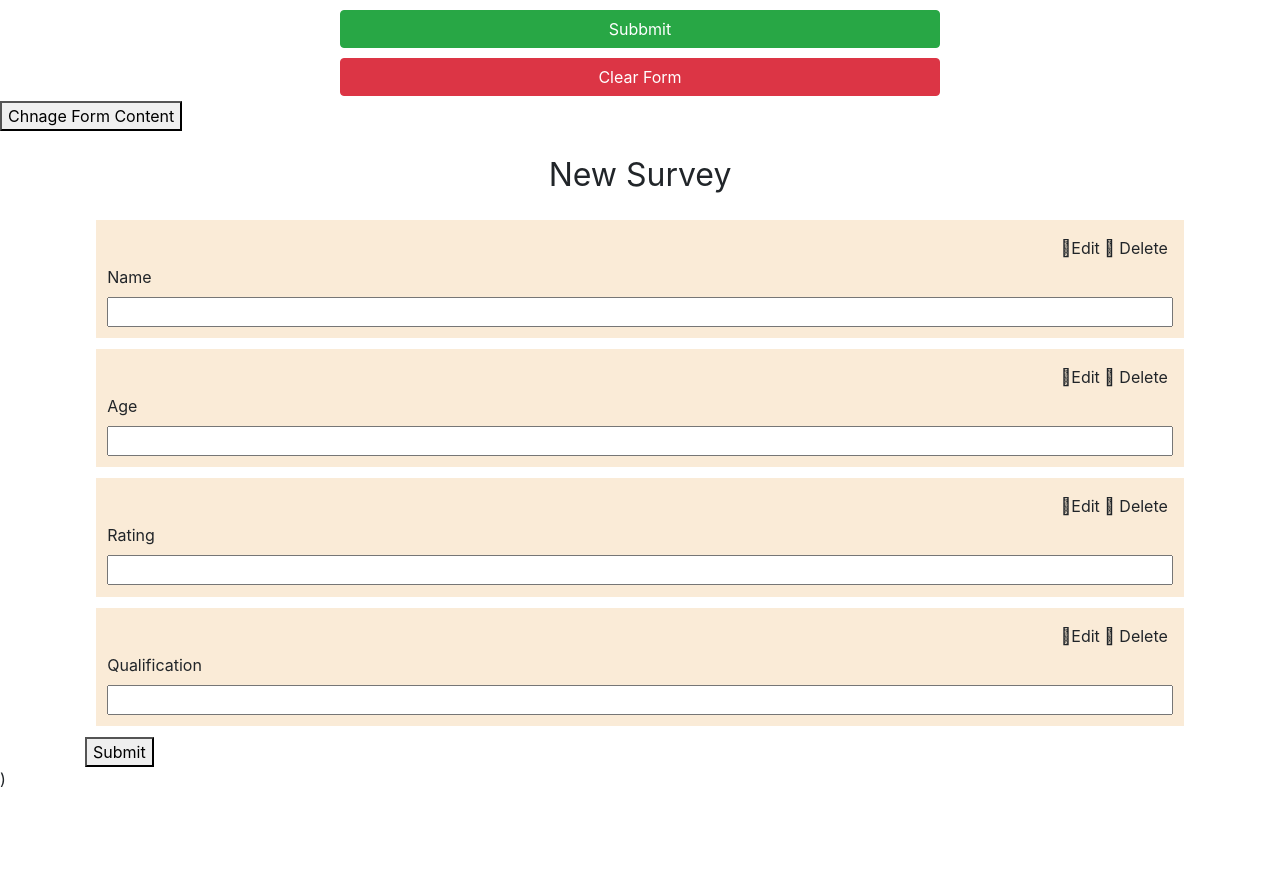
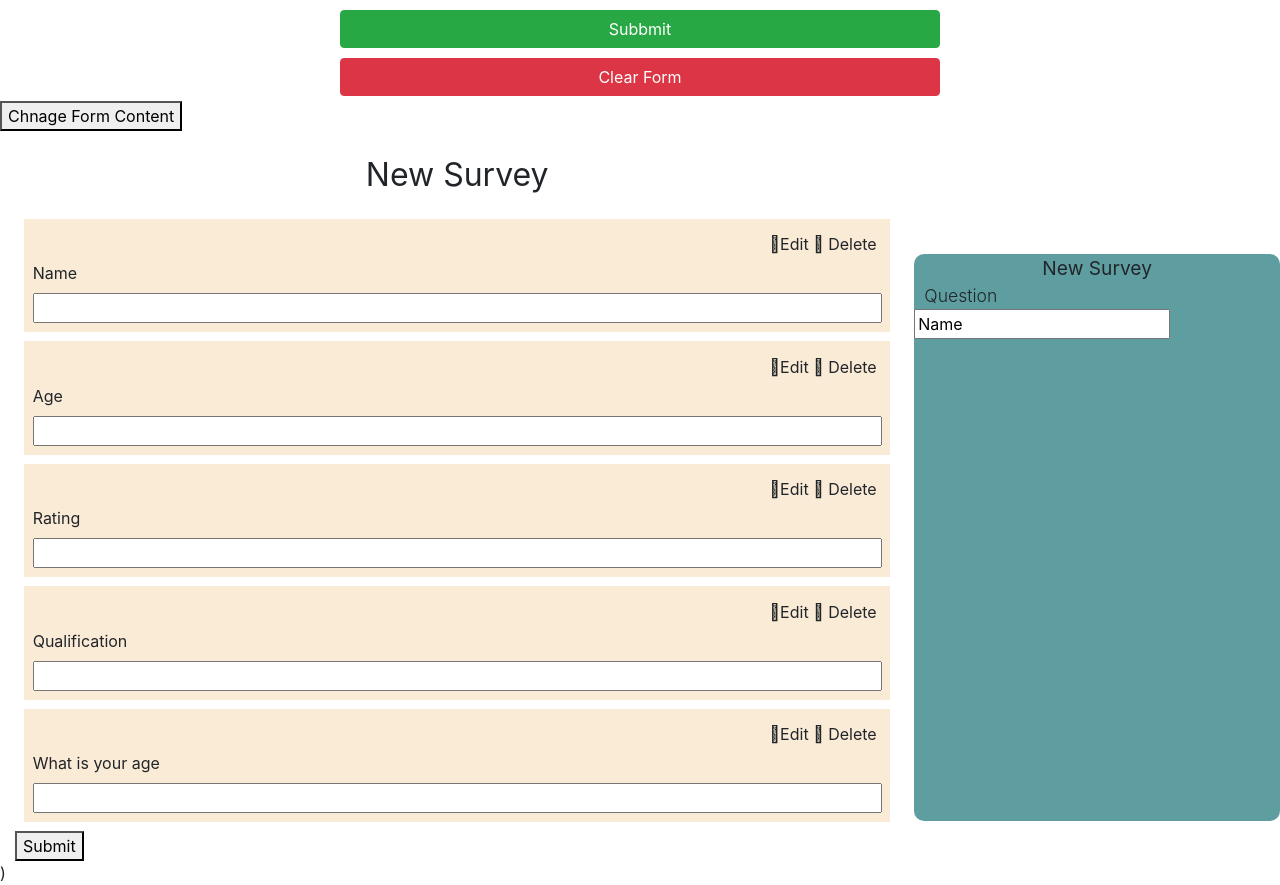
Before and after one commit to Joshi004/SurveyGrepper, a React (Create React App) app: page / in a window 1280 px wide. Shown: the part 284-1169 px from the top of the page. Before the commit the page ends 1075 px from the top, so only its background shows below. Built offline with nearby package versions, Linux system fonts and the light colour scheme; no server answers.

Commit message:
Make left pane for dynamic edit

```diff
--- a/src/DynamicForm/dform.js
+++ b/src/DynamicForm/dform.js
@@ -6,7 +6,8 @@ export default class DynamicFormComponent extends Component {
     constructor(props) {
         super(props)
     }
-    state = {}
+    state = {selectedKey:0}
+
 
     componentWillMount() {
         this.setState(
@@ -30,8 +31,36 @@ export default class DynamicFormComponent extends Component {
         )
     }
 
-    editField = (field) => {
-        console.log("This field is to be editd", field)
+    editField(current_key) {
+        console.log("Edit Key : ", current_key)
+        this.setState({
+            ...this.state,
+            selectedKey:current_key
+        })
+    }
+
+    getIndex = (key,) => {
+        console.log("Inside getIndex", key)
+        for (let i = 0; i < this.state.formModel.length; i++) {
+            var current_key = this.state.formModel[i].key
+            console.log("Current key in loop is ", current_key, key)
+            if (current_key == key) {
+                return i
+            }
+        }
+    }
+
+    deleteField(current_key) {
+        console.log("This is Delete for ", current_key)
+
+        var index = this.getIndex(current_key)
+        console.log("Returned index is", index)
+        if (index != undefined) {
+            this.state.formModel.splice(index, 1)
+            this.setState({
+                ...this.state
+            })
+        }
     }
 
     renderForm() {
@@ -41,13 +70,13 @@ export default class DynamicFormComponent extends Component {
             return (
                 <div key={field.key} className="fieldDiv">
                     <div className="fieldOptions">
-                        <span onClick={this.editField()} className="fa-pencil-square">Edit </span>
-                        <span className="fa-times" aria-hidden="true"> Delete</span>
+                        <span onClick={() => { this.editField(field.key) }} className="fa-pencil-square">Edit </span>
+                        <span onClick={() => { this.deleteField(field.key) }} className="fa-times" aria-hidden="true"> Delete</span>
                     </div>
                     <label htmlFor={field.key}>
                         {field.label}
                     </label>
-                    <input {...field.props} type={field.type}>
+                    <input {...field.props} name="nar" type={field.type}>
                     </input>
                 </div>
             )
@@ -55,11 +84,24 @@ export default class DynamicFormComponent extends Component {
         return formUI
     }
 
+    handleValueChange = (event)=>{
+        console.log("Updating name",event.target)
+        console.log("Trying to chnage value",event.target.value)
+        var index = this.getIndex(this.state.selectedKey)
+        var key = event.target.name
+        var value = event.target.value
+        this.state.formModel[index][key]=value
+        this.setState(this.state)
+
+    }
+
 
     render() {
         let title = this.props.title || "Dynamic Form"
         return (
             <div className="dynamicPage">
+
+                <div className="dynamicLeft">
                     <button onClick={this.changeFormData}>
                         Chnage Form Content
                         </button>
@@ -74,6 +116,14 @@ export default class DynamicFormComponent extends Component {
                         </form>
                     </div>)
                 </div>
+
+                {/* Dynamic Right Now */}
+                <div className="DynamicRight">
+                    <div className='rightHead'>{title}</div>
+                    <div className="questionHead">Question</div>
+                    <input name='label' type="text" onChange={this.handleValueChange} value={this.state.formModel[this.state.selectedKey].label} ></input>
+                </div>
+            </div>
         )
     }
 }
--- a/src/DynamicForm/dform.scss
+++ b/src/DynamicForm/dform.scss
@@ -1,29 +1,53 @@
-.dynamicPage{
+.dynamicPage {
+  display: flex;
+  flex-direction: row;
 
-.dynamicFormContainer{
-    .formHeading{
+  .dynamicLeft {
+    width: 100%;
+    height: 100%;
+    .dynamicFormContainer {
+      .formHeading {
         text-align: center;
         font-size: 200%;
         font-weight: 400;
         padding: 10px;
-        margin:10px;
-    }
+        margin: 10px;
+      }
 
-    .fieldDiv{
+      .fieldDiv {
         display: flex;
         flex-direction: column;
         background-color: antiquewhite;
         margin: 1%;
         padding: 1%;
-        .fieldOptions{
-            text-align: right;
-            padding: 5px;
+        .fieldOptions {
+          text-align: right;
+          padding: 5px;
         }
+      }
+
+      .btnGrp {
+      }
     }
-
-    .btnGrp{
-
+  }
+  .DynamicRight {
+      position: static;
+    background-color: cadetblue;
+    width: 40%;
+    min-height: 100%;
+    border-radius: 10px;
+    margin-top: 12%;
+    margin-bottom:5%;
+    .rightHead{
+        font-size: 120%;
+        font-weight: 400;
+        text-align:center;
     }
-
+    .questionHead{
+        font-size: 110%;
+        font-weight: 300;
+        text-align:left;
+        padding-left:10px;
+    }
+  }
 }
-}
--- a/src/LogIn/login.js
+++ b/src/LogIn/login.js
@@ -117,10 +117,11 @@ class LoginComponent extends Component {
             <DynamicFormComponent
             title="New Survey"
             model = {[
-                {key:"1",label:"Name",props:{required:true}},
-                {key:"2",label:"Age",type:"number"},
-                {key:"3",label:"Rating",type:"number",props:{min:0,max:5}},
-                {key:"4",label:"Qualification"}
+                {key:"0",label:"Name",props:{required:true}},
+                {key:"1",label:"Age",type:"number"},
+                {key:"2",label:"Rating",type:"number",props:{min:0,max:5}},
+                {key:"3",label:"Qualification"},
+                {key:"4",label:"What is your age",type:"number",props:{min:0,max:100}}
                 ]}
                 onSubmit = {(model)=> { this.onSubmit(model) }}
             >
```
Also changed, not shown: 1 other file (tests, documents, lock files or other folders). Lines whose indentation alone changed are shown as unchanged.
